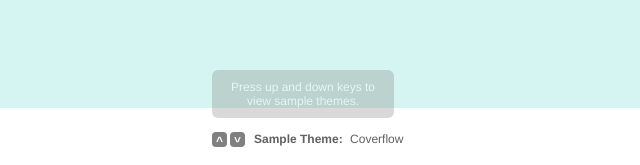
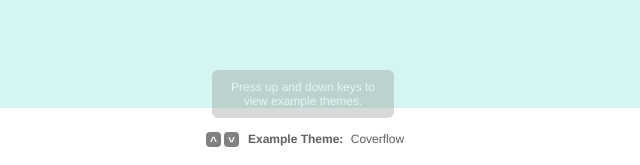
Before and after one commit to bespokejs/bespoke, a website: page demo/index.html in a window 1280 px wide. Shown: the part 632-797 px from the top of the page, 337-977 px from the left. Drawn offline with Linux system fonts and the light colour scheme; a web font is replaced by a local one.

Commit message:
Change 'Sample Theme' to 'Example Theme'

```diff
--- a/demo/index.html
+++ b/demo/index.html
@@ -11,7 +11,7 @@
 		<header>
 			<h1>Bespoke.js</h1>
 			<h2>DIY Presentation Micro-Framework</h2>
-			<p class="hidden"><span id="input-method">Press up and down keys</span> to view sample themes.</p>
+			<p class="hidden"><span id="input-method">Press up and down keys</span> to view example themes.</p>
 		</header>
 
 		<div id="forkme"><a href="https://github.com/markdalgleish/bespoke.js">Fork me on GitHub</a></div>
@@ -75,7 +75,7 @@
 
 			<div class="themes">
 				<p>
-					<strong>Sample Theme:</strong> <span id="theme"></span>
+					<strong>Example Theme:</strong> <span id="theme"></span>
 				</p>
 				<div id="up-arrow" class="up arrow">^</div>
 				<div id="down-arrow" class="down arrow">^</div>
--- a/demo/style.css
+++ b/demo/style.css
@@ -53,7 +53,7 @@ footer a {
 	position: absolute;
 	left: 50%;
 	top: 0;
-	margin-left: -49px;
+	margin-left: -55px;
 }
 
 .themes strong {
--- a/demo/themes.css
+++ b/demo/themes.css
@@ -56,7 +56,7 @@
 	background: rgba(235, 156, 184, 0.3);
 }
 .concave section,
-.arrow:hover {
+.concave .arrow:hover {
 	background: rgb(235, 156, 184);
 }
 .concave a {
```
